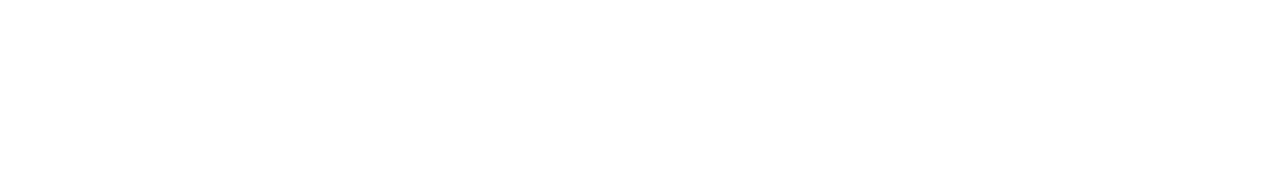
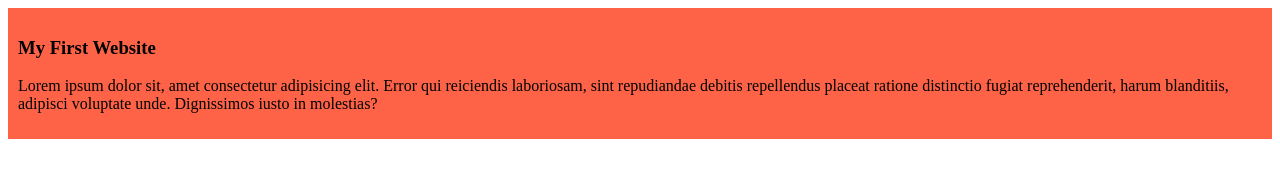
Before and after one commit to shakhawat71/my-simple-website, a plain HTML site: page index.html in a window 1280 px wide. Drawn offline with Linux system fonts and the light colour scheme.

Commit message:
added the first blog

```diff
--- a/index.html
+++ b/index.html
@@ -4,8 +4,12 @@
     <meta charset="UTF-8">
     <meta name="viewport" content="width=device-width, initial-scale=1.0">
     <title>my simple website</title>
+    <link rel="stylesheet" href="styles/blog.css">
 </head>
 <body>
-
+    <div>
+        <h3>My First Website</h3>
+        <p>Lorem ipsum dolor sit, amet consectetur adipisicing elit. Error qui reiciendis laboriosam, sint repudiandae debitis repellendus placeat ratione distinctio fugiat reprehenderit, harum blanditiis, adipisci voluptate unde. Dignissimos iusto in molestias?</p>
+    </div>
 </body>
 </html>
--- /dev/null
+++ b/styles/blog.css
@@ -0,0 +1,4 @@
+div{
+    background-color: tomato;
+    padding: 10px;
+}
```
